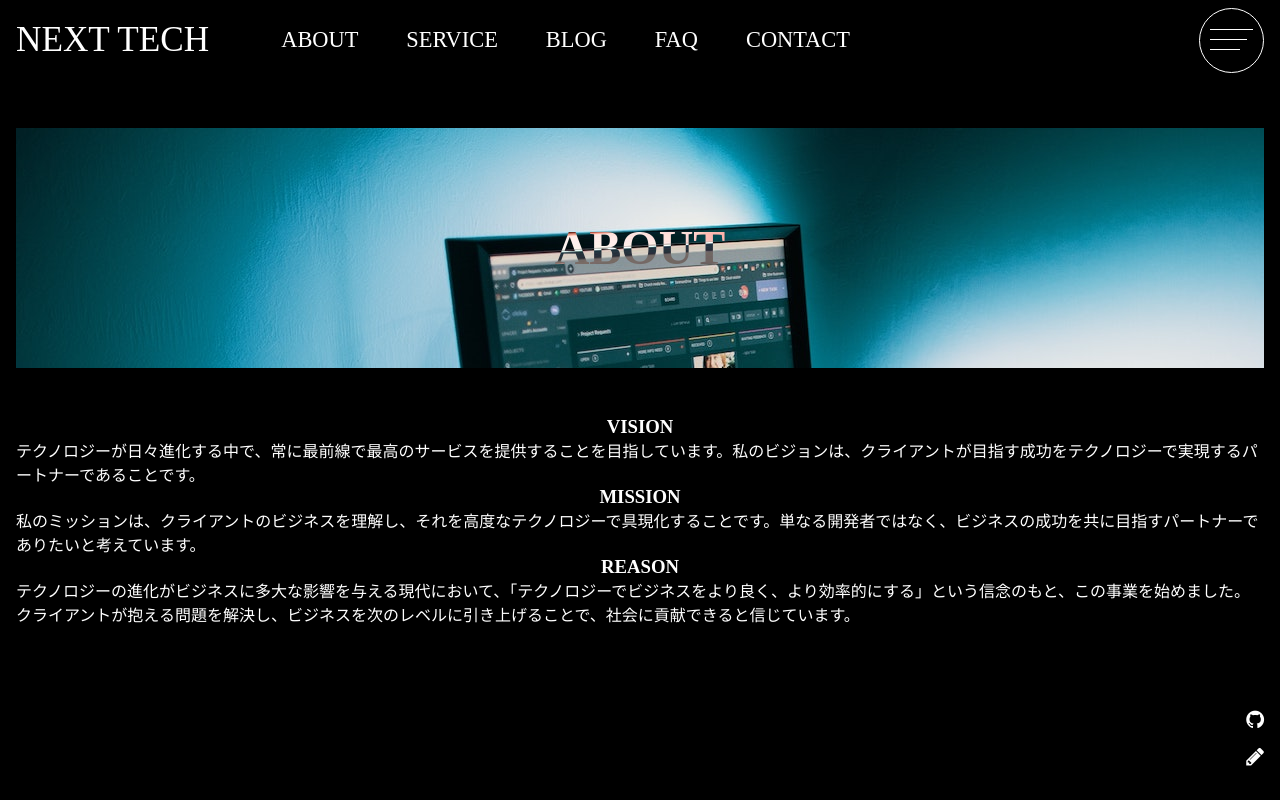
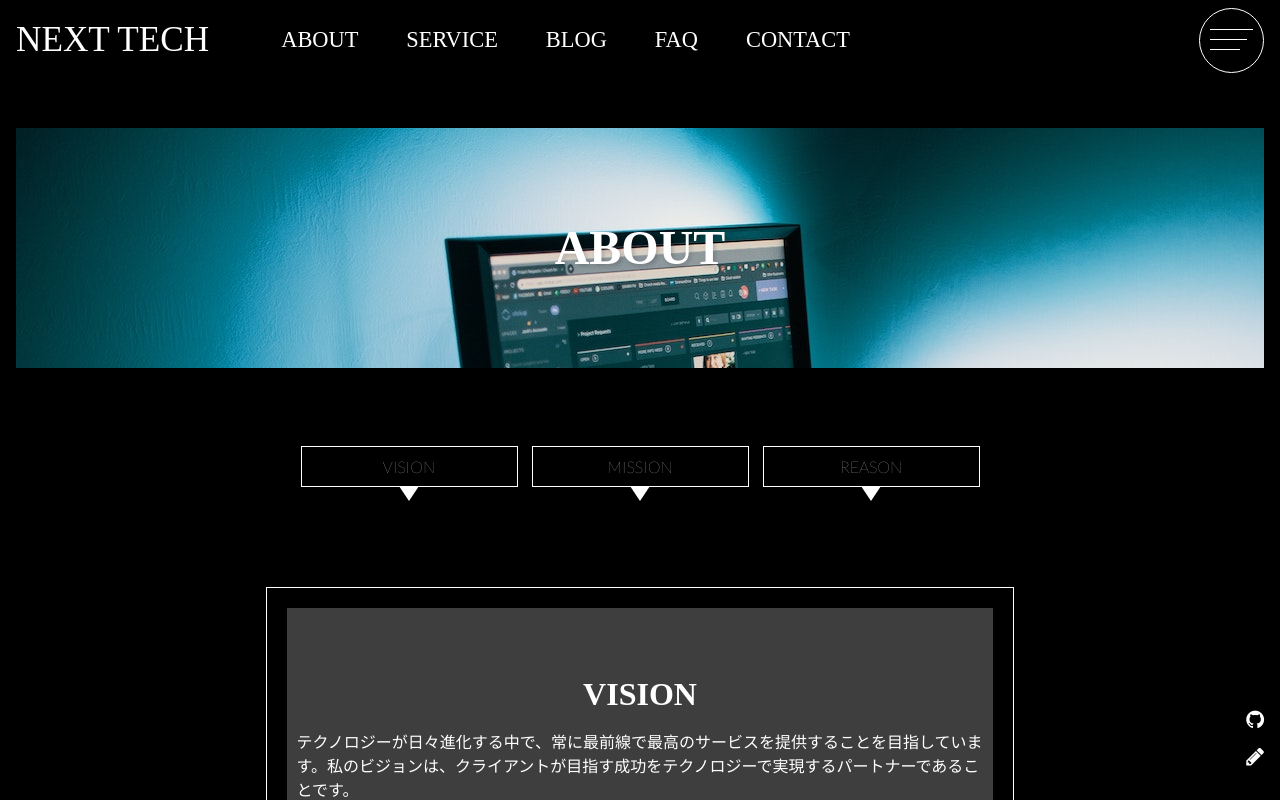
Before and after one commit to shim369/Nextjs-TypeScript-Newt-Site2, a Next.js app: page /about in a window 1280 px wide. Shown: the top 800 px of the page. Built offline with nearby package versions, Linux system fonts and the light colour scheme; a web font is replaced by a local one.

Commit message:
update css

```diff
--- a/app/about/page.tsx
+++ b/app/about/page.tsx
@@ -1,4 +1,5 @@
 import type { Metadata } from 'next'
+import Link from 'next/link'
 
 export const metadata: Metadata = {
   title: 'About'
@@ -6,20 +7,49 @@ export const metadata: Metadata = {
 
 export default function Page() {
   return (
-    <section id="about">
+    <section id="blog">
     <div className={'under-inner'}>
       <h2>ABOUT</h2>
     </div>
     <div className={'container-inner'}>
-      <h3>VISION</h3>
-      <p>テクノロジーが日々進化する中で、常に最前線で最高のサービスを提供することを目指しています。私のビジョンは、クライアントが目指す成功をテクノロジーで実現するパートナーであることです。</p>
+      <div className={'pageNav'}>
+        <ul className={'pageNav__list'}>
+          <li>
+            <Link href="#a01">
+              VISION
+            </Link>
+          </li>
+          <li>
+            <Link href="#a02">
+              MISSION
+            </Link>
+          </li>
+          <li>
+            <Link href="#a03">
+              REASON
+            </Link>
+          </li>
+        </ul>
+      </div>
 
-      <h3>MISSION</h3>
-      <p>私のミッションは、クライアントのビジネスを理解し、それを高度なテクノロジーで具現化することです。単なる開発者ではなく、ビジネスの成功を共に目指すパートナーでありたいと考えています。</p>
-
-      <h3>REASON</h3>
-      <p>テクノロジーの進化がビジネスに多大な影響を与える現代において、「テクノロジーでビジネスをより良く、より効率的にする」という信念のもと、この事業を始めました。クライアントが抱える問題を解決し、ビジネスを次のレベルに引き上げることで、社会に貢献できると信じています。</p>
-
+      <section id="a01" className={'about'}>
+        <div className={'about-inner'}>
+          <h3>VISION</h3>
+          <p>テクノロジーが日々進化する中で、常に最前線で最高のサービスを提供することを目指しています。私のビジョンは、クライアントが目指す成功をテクノロジーで実現するパートナーであることです。</p>
+        </div>
+      </section>
+      <section id="a02" className={'about'}>
+        <div className={'about-inner'}>
+        <h3>MISSION</h3>
+        <p>私のミッションは、クライアントのビジネスを理解し、それを高度なテクノロジーで具現化することです。単なる開発者ではなく、ビジネスの成功を共に目指すパートナーでありたいと考えています。</p>
+        </div>
+      </section>
+      <section id="a03" className={'about'}>
+        <div className={'about-inner'}>
+          <h3>REASON</h3>
+          <p>テクノロジーの進化がビジネスに多大な影響を与える現代において、「テクノロジーでビジネスをより良く、より効率的にする」という信念のもと、この事業を始めました。クライアントが抱える問題を解決し、ビジネスを次のレベルに引き上げることで、社会に貢献できると信じています。</p>
+        </div>
+      </section>
     </div>
     </section>
   )
--- a/app/styles/style.scss
+++ b/app/styles/style.scss
@@ -6,6 +6,9 @@
     margin: 0;
     transition: all .3s;
     color: #fff;
+}
+*:before, *:after {
+    box-sizing: inherit;
 }
 
 html,
@@ -498,7 +501,6 @@ section {
         align-items: center;
         h2 {
             color: #fff;
-            mix-blend-mode: exclusion;
             text-shadow: rgba(0,0,0,.2) 2px 2px 4px;
             line-height: 1;
             margin-bottom: 0;
@@ -559,3 +561,141 @@ section {
         width: 65%;
     }
 }
+
+.pageNav {
+    padding: 30px 0;
+    width: 100%;
+    .pageNav__list {
+        display: -webkit-box;
+        display: -ms-flexbox;
+        display: flex;
+        -ms-flex-wrap: wrap;
+        flex-wrap: wrap;
+        -webkit-box-pack: center;
+        -ms-flex-pack: center;
+        justify-content: center;
+        width: 70%;
+        margin: 0 auto;
+        max-width: 700px;
+        @media all and (max-width: 1367px) {
+            width: 90%;
+        }
+        li {
+            width: 28%;
+            margin: 0 2% 20px;
+            position: relative;
+            border: 1px solid #fff;
+            -webkit-transition: 0.4s;
+            transition: 0.4s;
+            @media all and (max-width: 1367px) {
+                width: 31%;
+                margin: 0 1% 20px;
+            }
+            &::before {
+                position: absolute;
+                content: "";
+                width: 20px;
+                height: 20px;
+                left: 0;
+                right: 0;
+                margin: 0 auto;
+                bottom: -20px;
+                border-top: 15px solid #fff;
+                border-left: 10px solid transparent;
+                border-right: 10px solid transparent;
+            }
+            a {
+                display: block;
+                text-align: center;
+                padding: 10px 20px;
+                -webkit-transition: 0.4s;
+                transition: 0.4s;
+                font-weight: 300;
+                &:hover {
+                    -webkit-transition: 0.4s;
+                    transition: 0.4s;
+                    background-color: #fff;
+                    color: #000;
+                }
+            }
+        }
+    }
+}
+
+.about {
+    position: relative;
+    margin: 50px auto 50px;
+    width: 60%;
+    border: 1px solid #fff;
+    padding: 20px;
+    @media (max-width: 896px) {
+        width: 90%;
+    }
+    .about-inner {
+        margin: 0 auto;
+        background-color: #3e3e3e;
+        padding: 68px 10px;
+        width: 100%;
+        h3 {
+            text-align: center;
+            margin-bottom: 1rem;
+            font-size: 2rem;
+        }
+    }
+}
+
+.form {
+    margin: 0 auto;
+    width: 70%;
+    @media (max-width: 896px) {
+        width: 100%;
+    }
+    dt {
+        float: left;
+        width: 280px;
+        padding-top: 20px;
+        font-weight: 600;
+        font-size: 2rem;
+        @media (max-width: 896px) {
+            float: none;
+            width: 100%;
+            padding-top: 15px;
+        }
+    }
+    dd {
+        padding-left: 280px;
+        padding-bottom: 10px;
+        padding-top: 13px;
+        line-height: 1.5;
+        border-bottom: 1px dotted #cccccc;
+        @media (max-width: 896px) {
+            width: 100%;
+            padding-left: 0px;
+        }
+        &:last-child {
+            border-bottom: none;
+        }
+    }
+    .textarea {
+        border: 0;
+        padding: 12px 15px;
+        width: 100%;
+        border-radius: 0;
+        -webkit-appearance: none;
+        background: #ffffff;
+    }
+    button {
+        cursor: pointer;
+        display: block;
+        color: #fff;
+        text-align: center;
+        -webkit-transition: all 0.2s ease-in-out 0s;
+        transition: all 0.2s ease-in-out 0s;
+        border: 1px solid #363636;
+        font-weight: 600;
+        padding: 12px 5px;
+        margin: 20px auto 0;
+        width: 250px;
+        background: #363636;
+    }
+}
```
Also changed, not shown: app/contact/page.tsx (+17 -21 lines).
